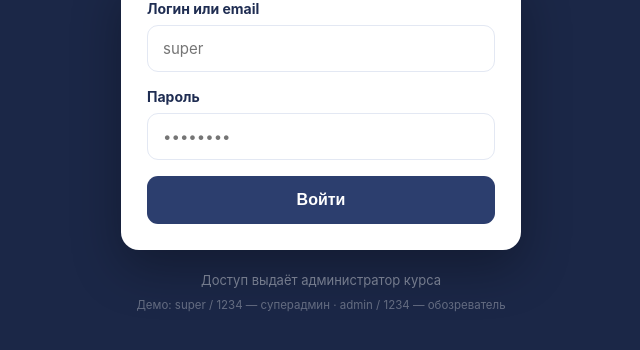
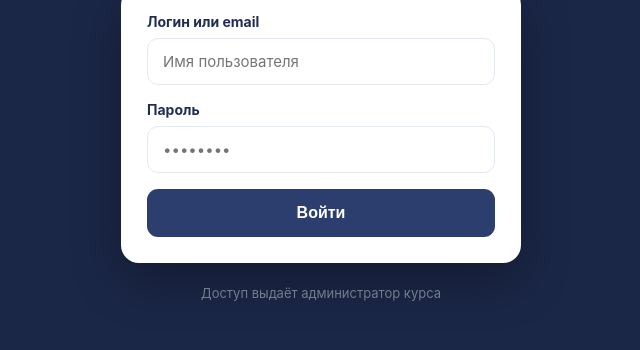
Before and after one commit to DaurenBol/bilimall-demo, a plain HTML site: page index.html in a window 1280 px wide. Shown: the part 366-716 px from the top of the page, without its empty margins (319-959 px from the left). Drawn offline with nearby package versions, Linux system fonts and the light colour scheme.

Commit message:
Учётки: SuperAdmin + Admin; демо-подсказка убрана с экрана входа

```diff
--- a/index.html
+++ b/index.html
@@ -254,12 +254,11 @@
     <div class="lg-sub" data-ru="Вход в личный кабинет" data-kz="Жеке кабинетке кіру">Вход в личный кабинет</div>
     <div class="lg-card">
       <div class="lg-err" id="lg-err" data-ru="Неверный логин или пароль" data-kz="Логин немесе құпиясөз қате">Неверный логин или пароль</div>
-      <div class="lg-field"><label data-ru="Логин или email" data-kz="Логин немесе email">Логин или email</label><input id="lg-login" type="text" placeholder="super" autocomplete="username" onkeydown="if(event.key==='Enter')doAuth()"></div>
+      <div class="lg-field"><label data-ru="Логин или email" data-kz="Логин немесе email">Логин или email</label><input id="lg-login" type="text" placeholder="Имя пользователя" autocomplete="username" onkeydown="if(event.key==='Enter')doAuth()"></div>
       <div class="lg-field"><label data-ru="Пароль" data-kz="Құпиясөз">Пароль</label><input id="lg-pass" type="password" placeholder="••••••••" autocomplete="current-password" onkeydown="if(event.key==='Enter')doAuth()"></div>
       <button class="lg-btn" onclick="doAuth()" data-ru="Войти" data-kz="Кіру">Войти</button>
     </div>
     <div class="lg-foot" data-ru="Доступ выдаёт администратор курса" data-kz="Кіруді курс әкімшісі береді">Доступ выдаёт администратор курса</div>
-    <div class="lg-demo" data-ru="Демо: super / 1234 — суперадмин · admin / 1234 — обозреватель" data-kz="Демо: super / 1234 — суперәкімші · admin / 1234 — бақылаушы">Демо: super / 1234 — суперадмин · admin / 1234 — обозреватель</div>
   </div>
 
   <header>
@@ -550,7 +549,7 @@
   <script src="questions.js"></script>
   <script src="students.js"></script>
   <script>
-    const AUTH = { 'super':{ pass:'1234', role:'super' }, 'admin':{ pass:'1234', role:'admin' } };
+    const AUTH = { 'superadmin':{ pass:'Dauren7328620', role:'super' }, 'admin':{ pass:'Admin1234!', role:'admin' } };
     let SESSION_ROLE = null;
     function doAuth(){
       const l = document.getElementById('lg-login').value.trim().toLowerCase();
```
